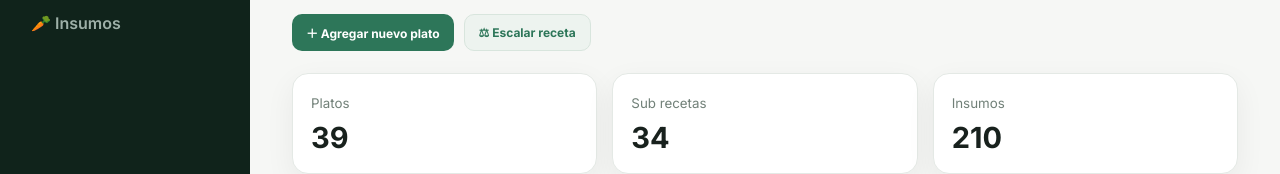
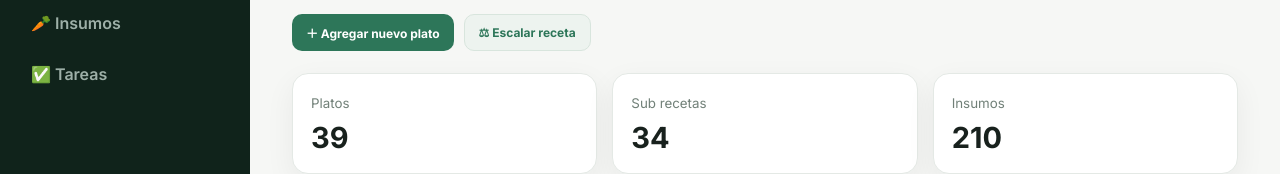
Before and after one commit to VRXtucci/Recetario-Vicky-Cafe, a plain HTML site: page index.html in a window 1280 px wide. Shown: the part 250-424 px from the top of the page. Drawn offline with Linux system fonts and the light colour scheme.

Commit message:
modified:   index.html

```diff
--- a/index.html
+++ b/index.html
@@ -108,6 +108,17 @@
                 🥕
                 <span>
                     Insumos
+                </span>
+            </button>
+
+
+            <button
+                class="nav-btn"
+                data-view="tasks"
+            >
+                ✅
+                <span>
+                    Tareas
                 </span>
             </button>
 
```
